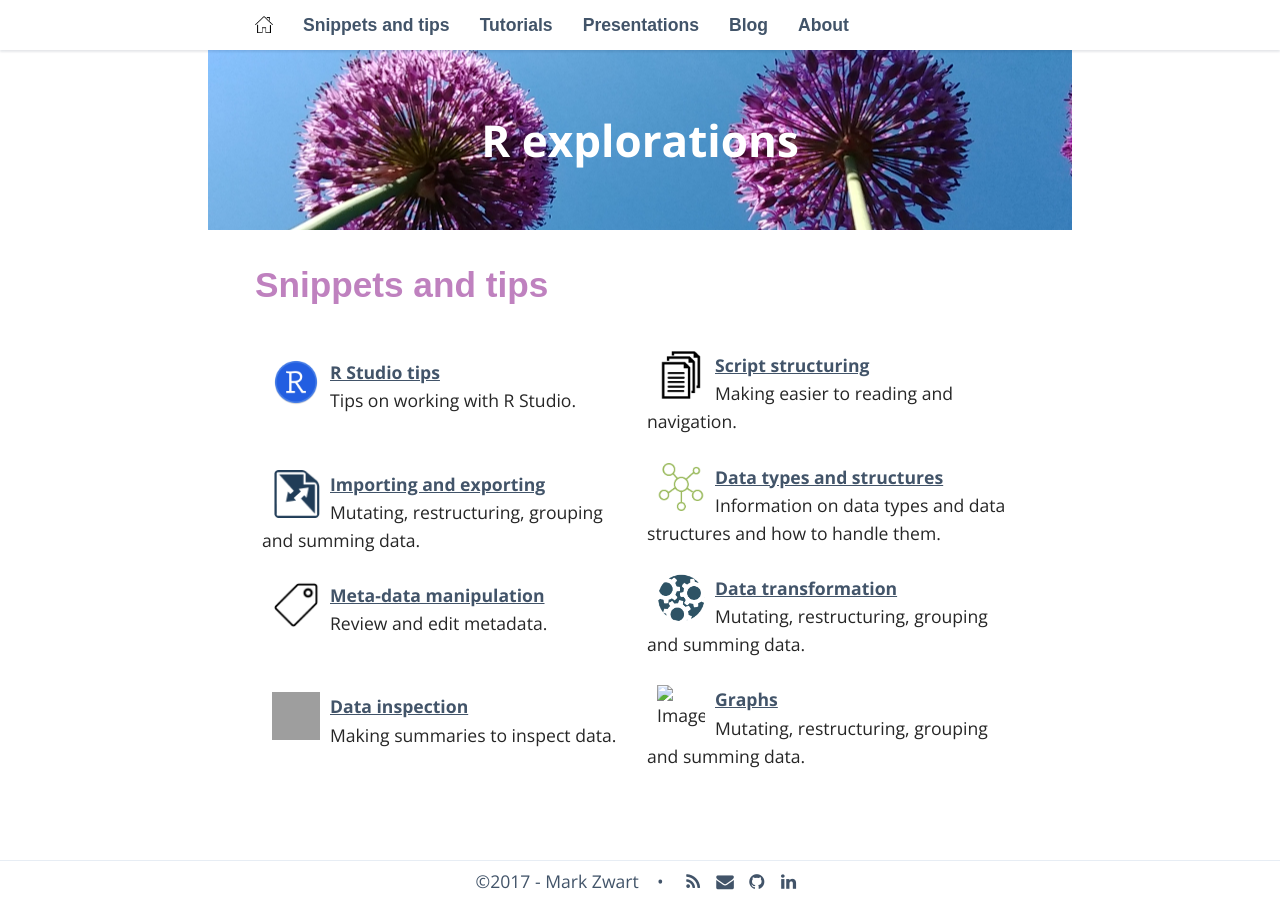
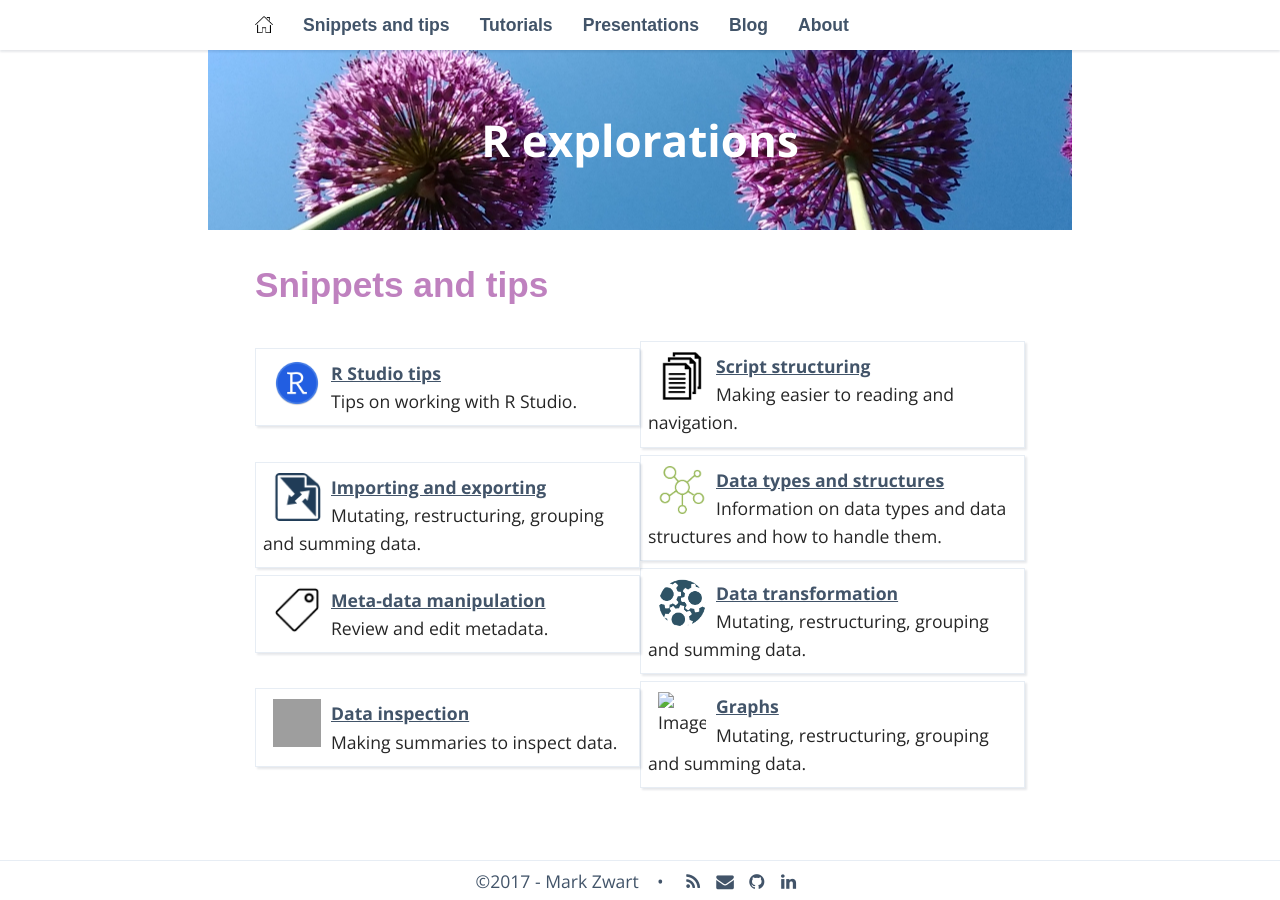
Before and after one commit to mark-me/mark-me.github.io, a Jekyll site: the page built from _pages/01-snippets-and-tips.md, in a window 1280 px wide and 900 px high. Built offline with Jekyll 4.4.1, drawn with Linux system fonts in a browser that asks for light colours; nearby versions of some CDN libraries; some web fonts are replaced; comment, search, counter and statistics services are not loaded; grey boxes are pictures that could not be loaded.

Commit message:
Update _layout.scss

```diff
--- a/_sass/_layout.scss
+++ b/_sass/_layout.scss
@@ -96,6 +96,8 @@ blogtext{
   padding: 5px 10px;
 }
 .boxed_page {
+  border: 1px solid $light;
+  box-shadow: 2px 2px 2px RGBA(4, 25, 54, .1);
   padding: 10px 7px;
   margin-top: 7px;
 }
```
